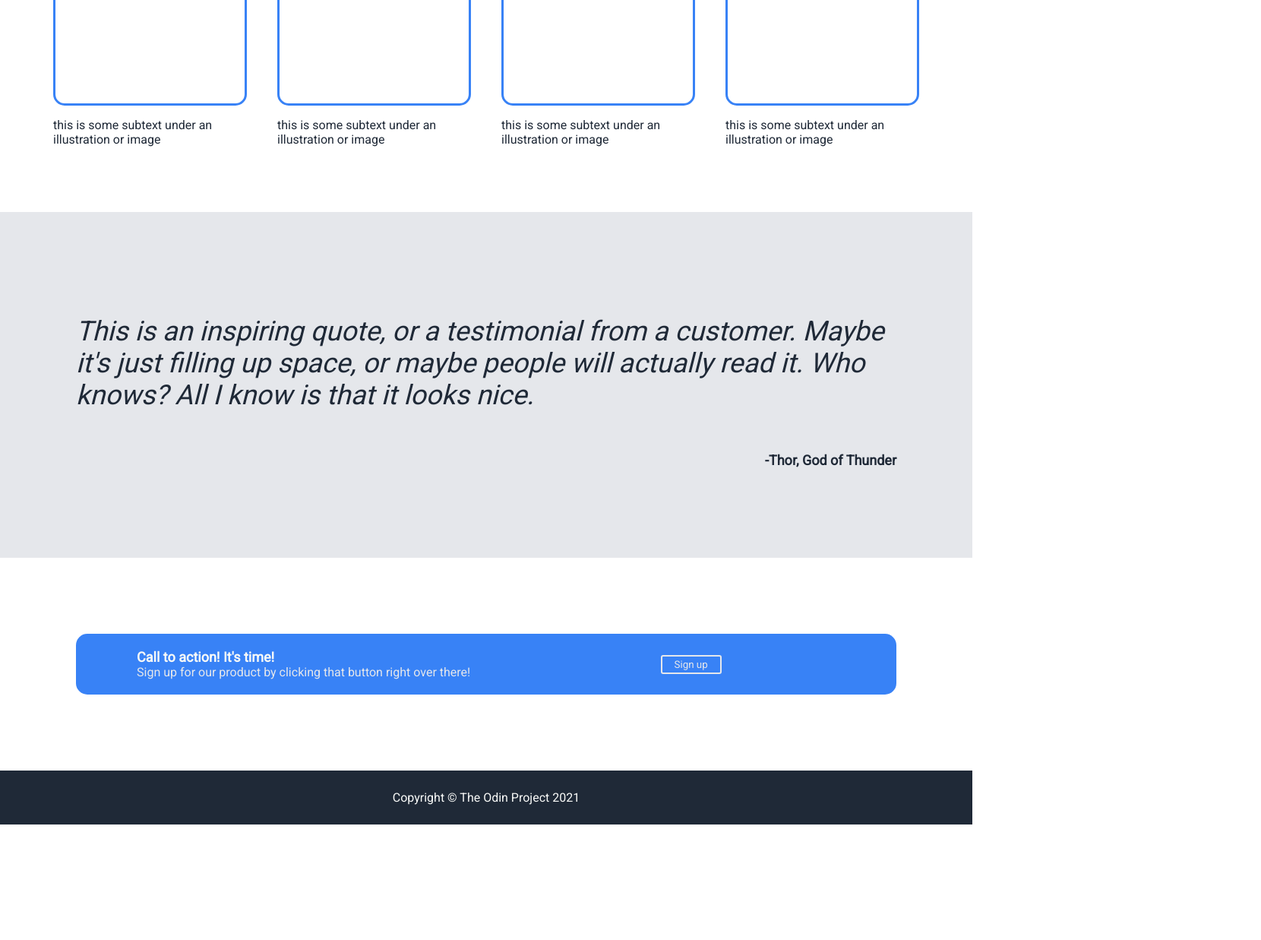
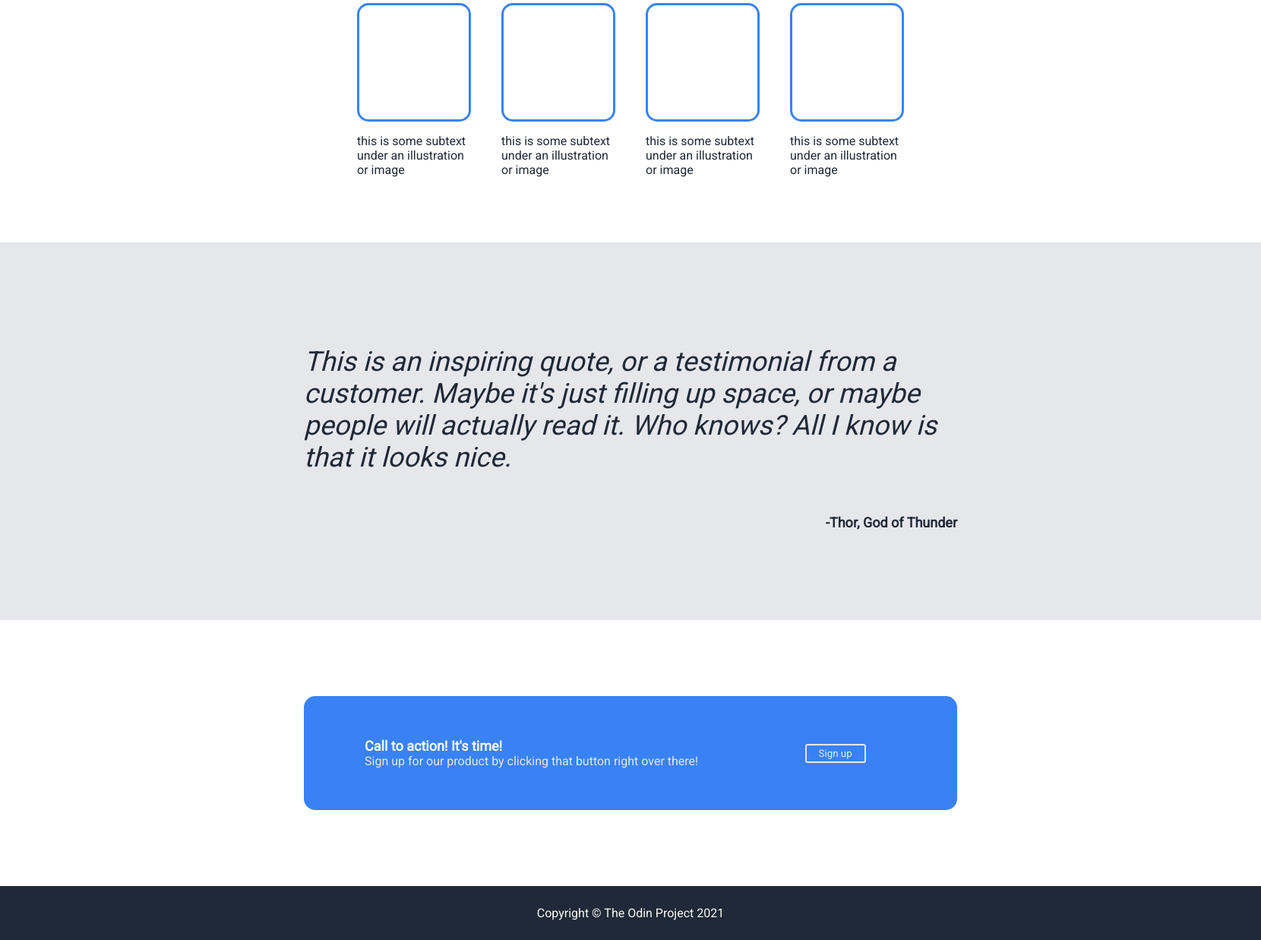
Before and after one commit to TheBreakfastBun/odin-landing-page, a plain HTML site: page index.html in a window 1280 px wide. Shown: the part 526-1763 px from the top of the page at 76% size, 1660 px wide, since content can reach past the window. Before the commit the page ends 1611 px from the top, so only its background shows below. Drawn offline with Linux system fonts and the light colour scheme.

Commit message:
Finishing touches for padding changes

```diff
--- a/style.css
+++ b/style.css
@@ -22,6 +22,8 @@ body{
     flex: auto;
     flex-direction: column;
     padding: 50px;
+    padding-left: 400px;
+    padding-right: 400px;
     padding-top: 0;
     gap: 80px;
 
@@ -114,7 +116,8 @@ button{
 .cards{
     display: flex;
     flex: auto;
-
+    padding-left: 400px;
+    padding-right: 400px;
 }
 
 .card-container{
@@ -157,6 +160,9 @@ button{
 
 .quote{
     padding: 100px;
+    padding-left: 400px;
+    padding-right: 400px;
+
 }
 
 .quote-container{
@@ -195,13 +201,17 @@ button{
     justify-content: center;
     align-items: center;
     padding: 100px;
+    padding-left: 400px;
+    padding-right: 400px;
 }
 
 .sign-up-container{
     background-color: #3882F6;
     display: flex;
+    flex: auto;
     border-radius: 15px;
     width: 100%;
+    height: 150px;
 }
 
 .content-container{
@@ -210,6 +220,7 @@ button{
     padding: 20px;
     padding-left: 80px;
     padding-right: 80px;
+    align-items: center;
 }
 
 .sign-up-section{
```
